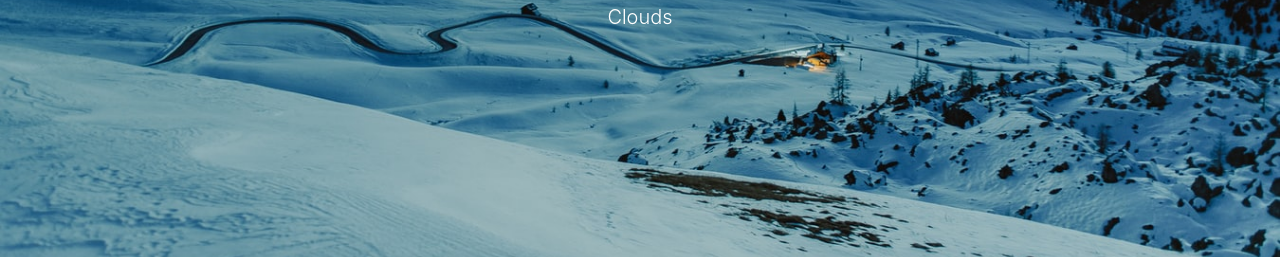
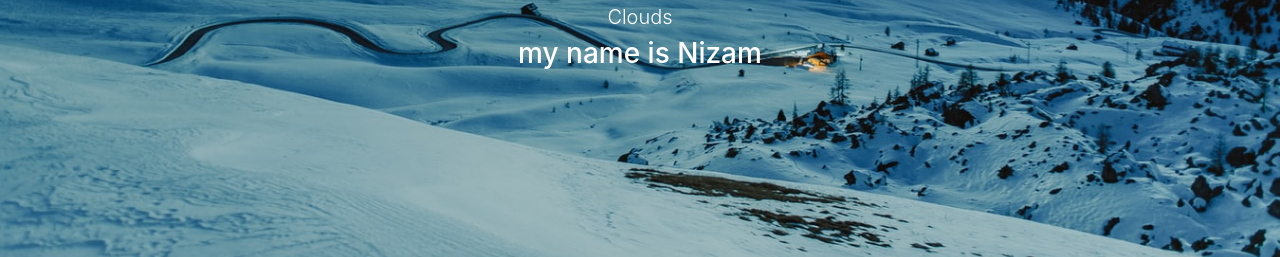
Before and after one commit to nizamuddin15bd/temperture-hot, a plain HTML site: page index.html in a window 1280 px wide. Shown: the part 543-800 px from the top of the page. Drawn offline with nearby package versions, Linux system fonts and the light colour scheme.

Commit message:
third commit

```diff
--- a/index.html
+++ b/index.html
@@ -33,9 +33,10 @@
             <h1>Dhaka</h1>
             <h3><span>38.06</span>&deg;C</h3>
             <h1 class="lead">Clouds</h1>
+            <h3>my name is Nizam</h3>
         </div>
     </div>
-<script src="apps.js"></script>
+    <script src="apps.js"></script>
 </body>
 
 </html>
```
